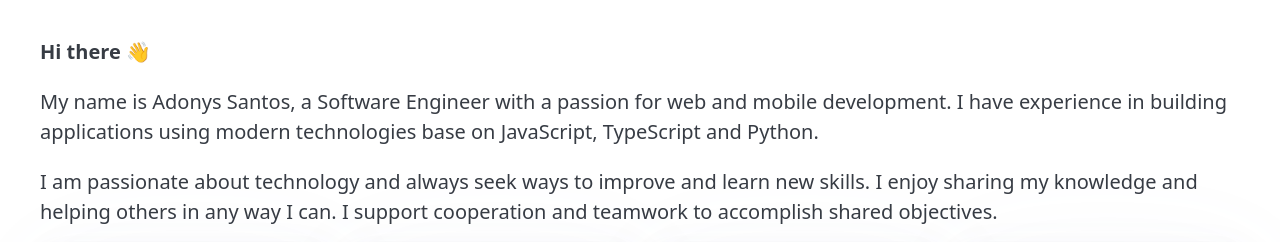
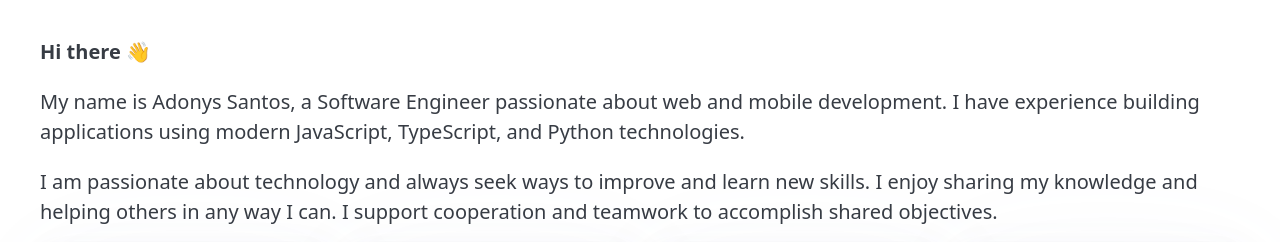
Before and after one commit to adonyssantos/adonys-dot-me-website, an Astro site: page / in a window 1280 px wide. Shown: the part 96-338 px from the top of the page. Built offline with nearby package versions, Linux system fonts and the light colour scheme; Astro itself is replaced by a stand-in of ours.

Commit message:
chore: update about me text

```diff
--- a/src/sections/AboutMe.astro
+++ b/src/sections/AboutMe.astro
@@ -2,9 +2,9 @@
   <h2 hidden aria-hidden="true">About Me</h2>
   <p><strong>Hi there 👋</strong></p>
   <p>
-    My name is Adonys Santos, a Software Engineer with a passion for web and
-    mobile development. I have experience in building applications using modern
-    technologies base on JavaScript, TypeScript and Python.
+    My name is Adonys Santos, a Software Engineer passionate about web and
+    mobile development. I have experience building applications using modern
+    JavaScript, TypeScript, and Python technologies.
   </p>
   <p>
     I am passionate about technology and always seek ways to improve and learn
```
